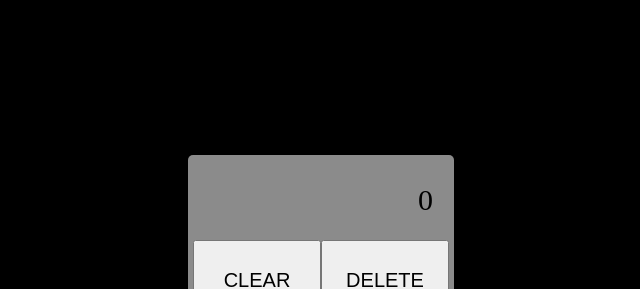
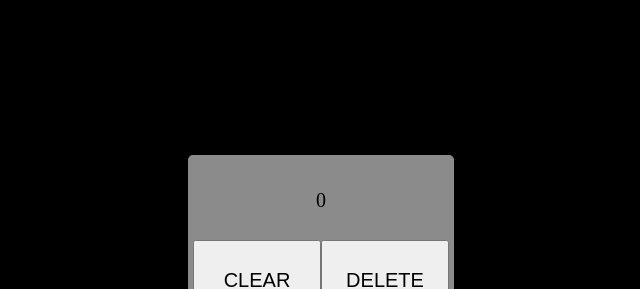
Before and after one commit to rmdbarbosa/calculator, a plain HTML site: page index.html in a window 1280 px wide. Shown: the top 289 px of the page, 319-959 px from the left. Drawn offline with Linux system fonts and the light colour scheme; files whose address does not match are found by name.

Commit message:
Update index.html

```diff
--- a/index.html
+++ b/index.html
@@ -10,9 +10,7 @@
   </head>
   <body>
     <div class="container">
-      <div id="display">
-        <div id="displayNum">0</div>
-      </div>
+      <div id="display">0</div>
       <button>7</button>
       <button>8</button>
       <button>9</button>
```
